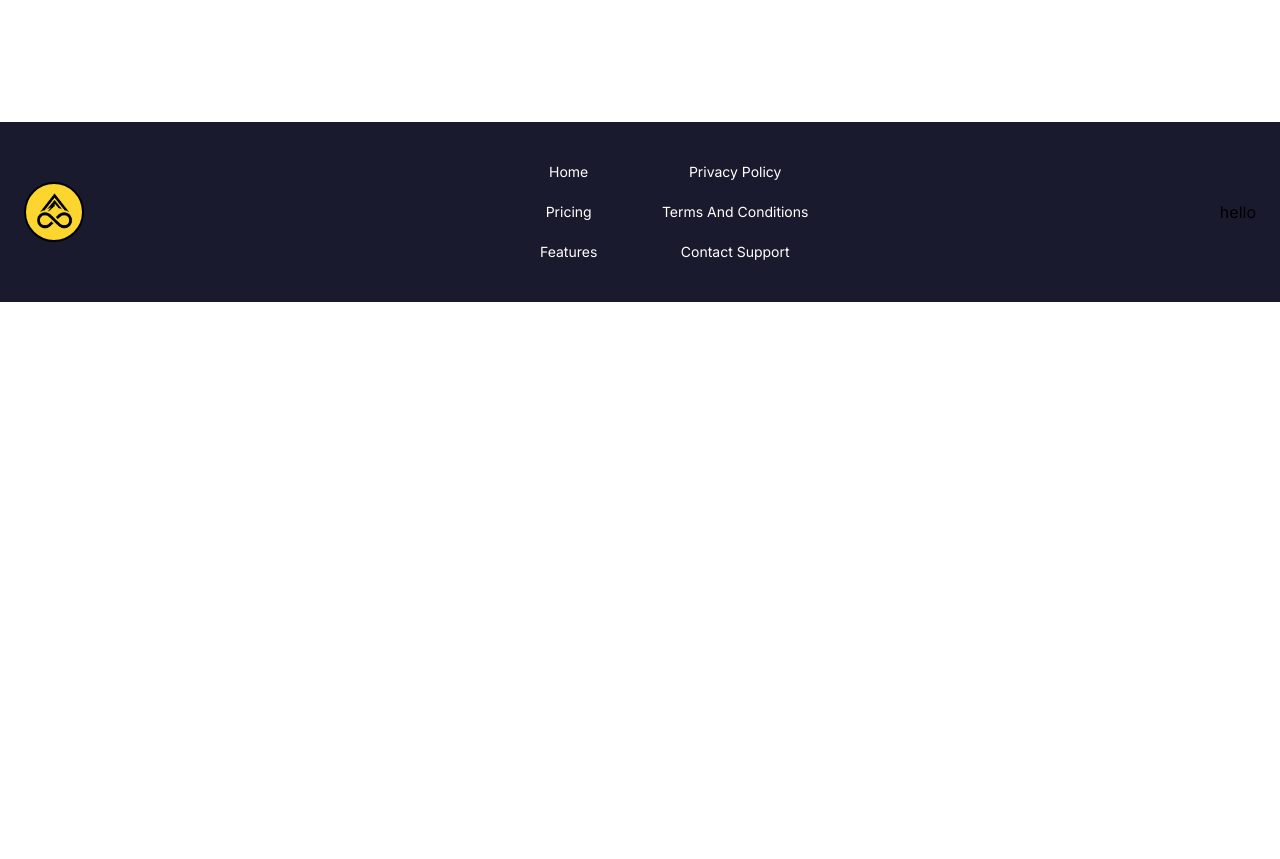
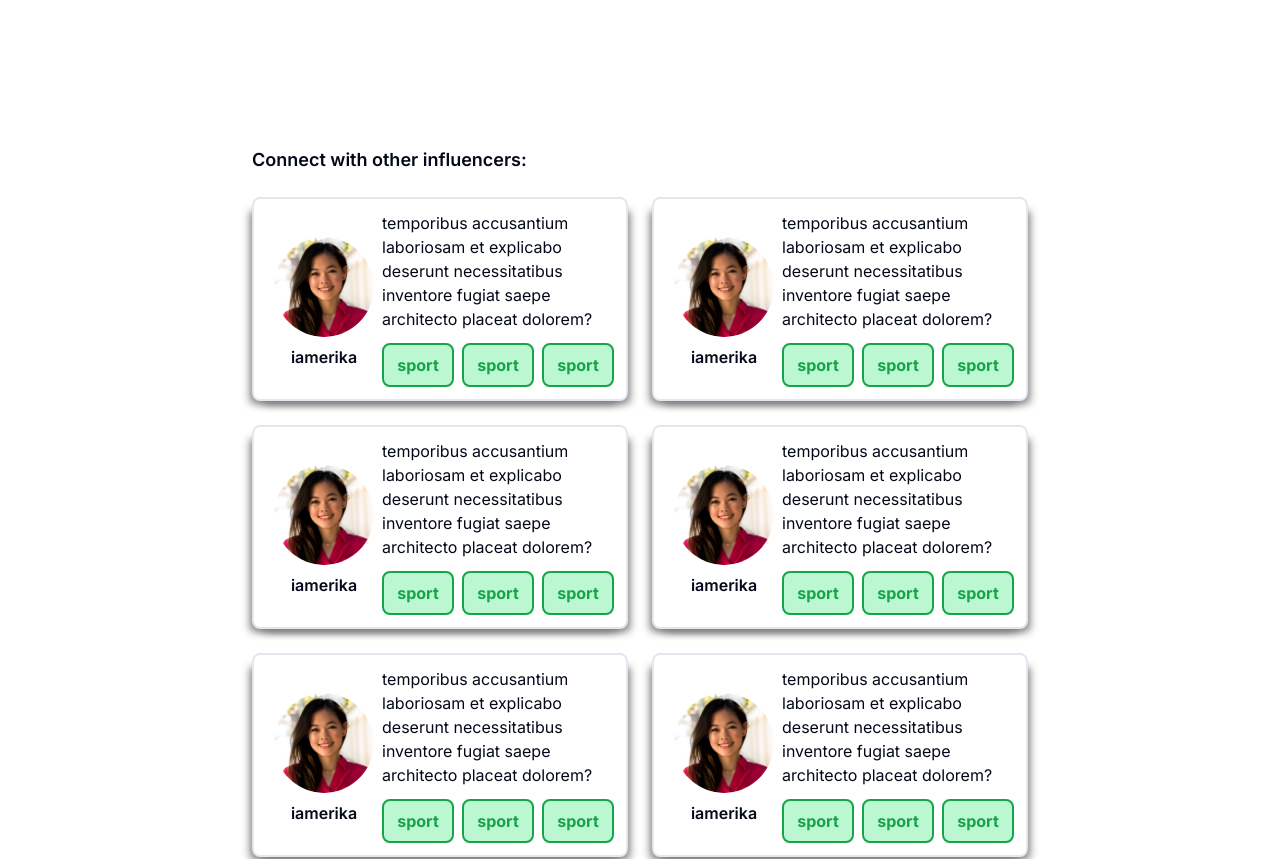
Before and after one commit to KoiosPika/Trendingway, a Next.js app: page /my-orders/responses/1 in a window 1280 px wide. Shown: the part 740-1599 px from the top of the page. Before the commit the page ends 1042 px from the top, so only its background shows below. Built offline with nearby package versions, Linux system fonts and the light colour scheme; no server answers; the database is empty.

Commit message:
fixed rating and credit balance

```diff
--- a/app/(root)/my-orders/requests/page.tsx
+++ b/app/(root)/my-orders/requests/page.tsx
@@ -1,3 +1,4 @@
+import { Button } from '@/components/ui/button'
 import { getAllRequests } from '@/lib/actions/request.actions'
 import { IRequest } from '@/lib/database/models/request.model'
 import { timeAgo } from '@/lib/utils'
@@ -48,10 +49,10 @@ const page = async () => {
                     {request.type === 'VideoProfileReview' && <Image src={'/icons/video-icon.svg'} alt='video' width={200} height={200} className='bg-green-500 w-[40px] h-[40px] p-1.5 rounded-full ml-auto' />}
                   </div>
                   <p className='ml-3 mt-2 mr-auto text-[12.5px] h-[50px] overflow-hidden'>{request.description}</p>
-                  <Link href={`/review/${request._id}`} className='bg-yellow-400 w-full flex flex-row items-center justify-center gap-2 py-1 rounded-lg mt-4 mb-2'>
+                  <Button className='bg-yellow-400 w-full flex flex-row items-center justify-center gap-2 py-1 rounded-lg mt-4 mb-2 hover:cursor-default hover:bg-yellow-400'>
                     <Image src={'/icons/star-black.svg'} alt='star' height={15} width={15} />
-                    <p className='text-[13px] md:text-[16px]'>Start Review</p>
-                  </Link>
+                    <p className='text-[13px] md:text-[16px] text-black font-bold'>Awaiting Review</p>
+                  </Button>
                 </div>
               ))}
             </div>
--- a/components/shared/ResponsePage.tsx
+++ b/components/shared/ResponsePage.tsx
@@ -7,11 +7,13 @@ import { InstagramEmbed, TikTokEmbed, YouTubeEmbed } from 'react-social-media-em
 import Image from 'next/image';
 import { ScrollArea } from '../ui/scroll-area';
 import RatingDialog from './RatingDialog';
+import { Button } from '../ui/button';
 
 const ResponsePage = ({ id }: { id: string }) => {
 
     const [review, setReview] = useState<IReview>()
     const [height, setHeight] = useState(0)
+    const arr = [1, 2, 3, 4, 5, 6, 7, 8, 9, 10, 0]
 
     useEffect(() => {
         if (review) {
@@ -216,11 +218,34 @@ const ResponsePage = ({ id }: { id: string }) => {
                                 {review && <YouTubeEmbed url={review?.reviewURL} width={350} height={height} />}
                             </div>}
                             <div className='w-full flex flex-row justify-center items-center text-center my-6'>
-                                <RatingDialog id={id}/>
+                                {!review?.rated && <RatingDialog id={id}/>}
+                                {review?.rated && <Button className='w-1/2 flex justify-center items-center bg-green-700'>Rated</Button>}
                             </div>
                         </ScrollArea>
                     </div>
                 </div>
+                <div className='w-full md:w-4/5 my-3'>
+                        <p className='mr-auto my-3 font-semibold text-[18px] ml-3'>Connect with other influencers:</p>
+                        <div className='grid grid-cols-1 md:grid-cols-2'>
+                            {arr.map((_, index) => (
+                                <div key={index} className='bg-white border-2 border-slate-200 rounded-lg py-3 flex flex-row justify-center items-center p-3 m-3' style={{ boxShadow: '0 8px 10px -6px gray, -8px 8px 8px -6px gray, 8px 8px 8px -6px gray' }}>
+                                    <div className='flex flex-col w-1/3 justify-center items-center'>
+                                        <Image className='w-[100px] h-[100px] rounded-full my-2' src={'/images/pfp.png'} alt='pfp' height={300} width={300} />
+                                        <div className='mx-3 flex flex-row'>
+                                            <p className='font-semibold'>iamerika</p>
+                                        </div>
+                                    </div>
+                                    <div className='flex flex-col w-2/3 gap-3'>
+                                        <p> temporibus accusantium laboriosam et explicabo deserunt necessitatibus inventore fugiat saepe architecto placeat dolorem?</p>
+                                        <div className=' grid grid-cols-3 gap-2'>
+                                            <p className='bg-green-200 text-green-600 px-3 py-2 rounded-lg font-bold text-center border-[2px] border-green-600'>sport</p>
+                                            <p className='bg-green-200 text-green-600 px-3 py-2 rounded-lg font-bold text-center border-[2px] border-green-600'>sport</p>
+                                            <p className='bg-green-200 text-green-600 px-3 py-2 rounded-lg font-bold text-center border-[2px] border-green-600'>sport</p>
+                                        </div>
+                                    </div>
+                                </div>))}
+                        </div>
+                    </div>
             </div>
         </div>
     )
--- a/lib/actions/request.actions.ts
+++ b/lib/actions/request.actions.ts
@@ -3,6 +3,7 @@
 import { connectToDatabase } from "../database"
 import Request from "../database/models/request.model"
 import User from "../database/models/user.model"
+import UserData from "../database/models/userData.model"
 
 const populateRequest = (query: any) => {
     return query
@@ -15,6 +16,11 @@ export async function createRequest({ User, Reviewer, postLink, description, pla
         await connectToDatabase()
 
         const request = await Request.create({ User, Reviewer, postLink, description, platform, reviewed: false, price, type })
+
+        await UserData.findOneAndUpdate(
+            { User },
+            { '$inc': { creditBalance: (-1 * price) } }
+        )
 
         return JSON.parse(JSON.stringify(request))
 
--- a/lib/actions/review.actions.ts
+++ b/lib/actions/review.actions.ts
@@ -8,7 +8,7 @@ import Request from '../database/models/request.model'
 
 const populateReview = (query: any) => {
     return query
-        .populate({ path: 'Request', model: Request, select: "User postLink description platform type" })
+        .populate({ path: 'Request', model: Request, select: "User Reviewer postLink description platform type" })
 }
 
 export async function createTextReview(review: { request: string, contentNotes: string, brightnessNotes: string, descriptionNotes: string, hashtagsNotes: string, soundNotes: string, additionalNotes: string, Reviewer: string }) {
@@ -149,24 +149,31 @@ export async function submitReviewRate(id: string, rating: number) {
     try {
         await connectToDatabase();
 
-        const review = await Review.findOneAndUpdate(
-            { _id: id },
+        const review = await populateReview(Review.findOneAndUpdate(
+            { Request: id },
             { '$set': { rated: true } }
-        );
+        ));
 
-        await UserData.findOneAndUpdate(
-            { User: review.Reviewer },
-            {
-                $set: {
-                    nofReviews: { $add: ["$nofReviews", 1] },
-                    avgReview: {
-                        $divide: [
-                            { $add: [{ $multiply: ["$avgReview", "$nofReviews"] }, rating] },
-                            { $add: ["$nofReviews", 1] }
-                        ]
+        console.log(review);
+
+        await UserData.updateOne(
+            { User: review?.Request?.Reviewer },
+            [
+                {
+                    $set: {
+                        nofReviews: { $add: ["$nofReviews", 1] },
+                        avgReview: {
+                            $let: {
+                                vars: {
+                                    totalReviews: { $add: ["$nofReviews", 1] },
+                                    newTotalRating: { $add: [{ $multiply: ["$avgReview", "$nofReviews"] }, rating] }
+                                },
+                                in: { $divide: ["$$newTotalRating", "$$totalReviews"] }
+                            }
+                        }
                     }
                 }
-            }
+            ]
         )
 
 
```
Also changed, not shown: 1 other file (tests, documents, lock files or other folders).
